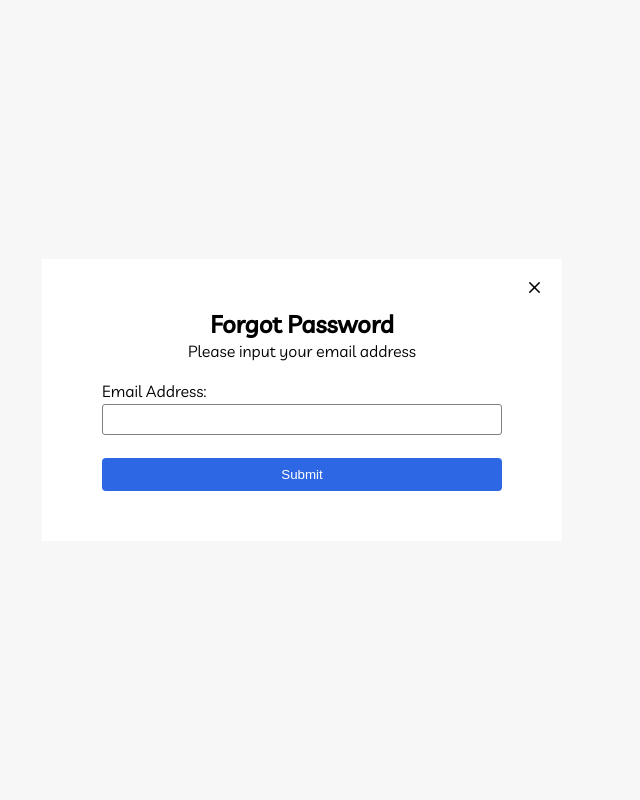
After one commit to Ikecruz/ThriftFashion, a Flask app: page /auth/forgot-password in a window 1280 px wide. The commit adds this page. Shown: the whole page, without its empty margins (338-978 px from the left). Run offline with Flask 2, Linux system fonts and the light colour scheme; some libraries are stand-ins or nearby versions.

Commit message:
testing nady

```diff
--- a/src/controllers/auth_controller.py
+++ b/src/controllers/auth_controller.py
@@ -82,3 +82,8 @@ def login():
     print(session)
 
     return render_template('login.html')
+
+def forgot_password():
+
+
+    return render_template('forgotpassword.html')
--- a/src/routes/auth_bp.py
+++ b/src/routes/auth_bp.py
@@ -1,5 +1,5 @@
 from flask import Blueprint
-from controllers.auth_controller import index, register, resendOTP , verify, login
+from controllers.auth_controller import forgot_password, index, register, resendOTP , verify, login
 
 authBlueprint = Blueprint('authBlueprint', __name__)
 
@@ -8,3 +8,4 @@ authBlueprint.route('/login', methods=['GET','POST'])(login)
 authBlueprint.route('/register', methods=['GET','POST'])(register)
 authBlueprint.route('/verify', methods=['GET','POST'])(verify)
 authBlueprint.route('/resend-token', methods=['GET','POST'])(resendOTP)
+authBlueprint.route('/forgot-password', methods=['GET','POST'])(forgot_password)
--- /dev/null
+++ b/src/static/Stylesheet/forgotpassword.css
@@ -0,0 +1,191 @@
+*{
+    margin: 0;
+    padding: 0;
+}
+.container{
+    height: 100vh;
+    width: 100vw;
+    display: flex;
+    display: flex;
+    align-items: center;
+    justify-content: center;
+    background-color: rgb(247, 247, 247);
+    font-family: 'Livvic', sans-serif;
+}
+.wrapper{
+    background-color: white;
+    padding: 50px 60px;
+    display: flex;
+    flex-direction: column;
+    text-align: center;
+    height: fit-content;
+    row-gap: 20px;
+    position: relative;
+    width: 400px;
+}
+.wrapper .bi-x{
+    position: absolute;
+    right: 10px;
+    top: 10px;
+    background-color: white;
+    font-size: 25px;
+}
+.wrapper .bi-x:hover{
+    background-color: white;
+    color: red;
+    transition: 500ms;
+}
+.register-information{
+    display: flex;
+    flex-direction: column;
+    align-items: center;
+    row-gap: 2px;
+}
+.register-information a{
+    font-weight: 400;
+    text-decoration: none;
+    color: #2D67E4;
+    font-weight: 400;
+}
+
+.register-information a:hover{
+    text-decoration: underline;
+    /* text-shadow: 0px 0px 2px #2d67e4b1; */
+    transition: 300ms;
+}
+.register-information p{
+    width: 80%;
+    text-align: center;
+}
+form{
+    display: flex;
+    flex-direction: column;
+    row-gap: 20px;
+    /* width: 100%; */
+    text-align: left;
+}
+.form-wrapper{
+    display: flex;
+    flex-direction: column;
+    row-gap: 10px;
+    align-items: center;
+}
+.input-wrapper{
+    display: flex;
+    flex-direction: column;
+    row-gap: 3px;
+    width: 100%;
+}
+.input-wrapper input{
+    border-radius: 3px;
+    border: 1px solid gray;
+    padding: 7px 10px;
+    outline: none;
+}
+.input-wrapper input{
+    outline: none;
+}
+.input-wrapper input:focus{
+    border: 1px solid #2D67E4;
+}
+.button-wrapper{
+    display: flex;
+    flex-direction: column;
+    row-gap: 10px;
+}
+form button{
+    background-color: #2D67E4;
+    border: none;
+    color: white;
+    border: none;
+    padding: 9px 10px;
+    border-radius: 4px;
+}
+form button:hover{
+    cursor: pointer;
+    box-shadow: 0px 7px 20px #2d67e479;
+    transition: 500ms;
+}
+.bi-x{
+    position: absolute;
+    background-color: rgba(0, 0, 0, 0.182);
+    top: 30px;
+    right: 30px;
+    font-size: 25px;
+    border-radius: 100%;
+    padding: 3px 5px;
+}
+.bi-x:hover{
+    background-color: rgba(0, 0, 0, 0.571);
+    cursor: pointer;
+    color: white;
+    transition: 500ms;
+}
+
+
+
+
+
+
+
+@media(max-width: 1300px){
+    form{
+        width: 100%;
+    }
+}
+@media(max-width: 1000px){
+    .wrapper{
+        width: 50%;
+    }
+    img{
+        width: 50%;
+    }
+}
+@media(max-width: 760px){
+    .wrapper{
+        width: 100%;
+    }
+    form{
+        width: 100%;
+    }
+    img{
+        display: none;
+    }
+    .bi-x{
+        background-color: white;
+    }
+    .bi-x:hover{
+        color: red;
+        background-color: white;
+    }
+}
+@media(max-width: 500px){
+    .register-information{
+        row-gap: 0px;
+    }
+    .register-information h1{
+        font-size: 27px;
+    }
+    .register-information p{
+        font-size: 14px;
+    }
+    label{
+        font-size: 14px;
+    }
+    form{
+        width: 100%;
+        row-gap: 10px;
+    }
+    .form-wrapper{
+        row-gap: 5px;
+    }
+    .bi-x{
+        top: 10px;
+        right: 10px;
+    }
+}
+@media(max-width: 400px){
+    .wrapper{
+        padding: 50px 20px;
+    }
+}
--- a/src/templates/changepassword.html
+++ b/src/templates/changepassword.html
@@ -7,7 +7,7 @@
     <title>Change password</title>
     <link rel="stylesheet" href="https://fonts.googleapis.com/css2?family=Material+Symbols+Outlined:opsz,wght,FILL,GRAD@20..48,100..700,0..1,-50..200" />
     <link rel="stylesheet" href="https://cdn.jsdelivr.net/npm/bootstrap-icons@1.9.1/font/bootstrap-icons.css">
-    <link rel="stylesheet" href="Stylesheet/changepassword.css">
+    <link rel="stylesheet" href="Stylesheet/{{url_for('static', filename='Stylesheet/changepassword.css')}}">
     <link rel="preconnect" href="https://fonts.googleapis.com">
     <link rel="preconnect" href="https://fonts.gstatic.com" crossorigin>
     <link href="https://fonts.googleapis.com/css2?family=Livvic:wght@100;200;300;400;500&display=swap" rel="stylesheet">
--- /dev/null
+++ b/src/templates/forgotpassword.html
@@ -0,0 +1,37 @@
+<!DOCTYPE html>
+<html lang="en">
+<head>
+    <meta charset="UTF-8">
+    <meta http-equiv="X-UA-Compatible" content="IE=edge">
+    <meta name="viewport" content="width=device-width, initial-scale=1.0">
+    <title>Forgot Password</title>
+    <link rel="stylesheet" href="https://fonts.googleapis.com/css2?family=Material+Symbols+Outlined:opsz,wght,FILL,GRAD@20..48,100..700,0..1,-50..200" />
+    <link rel="stylesheet" href="https://cdn.jsdelivr.net/npm/bootstrap-icons@1.9.1/font/bootstrap-icons.css">
+    <link rel="stylesheet" href="{{url_for('static', filename='Stylesheet/forgotpassword.css')}}">
+    <link rel="preconnect" href="https://fonts.googleapis.com">
+    <link rel="preconnect" href="https://fonts.gstatic.com" crossorigin>
+    <link href="https://fonts.googleapis.com/css2?family=Livvic:wght@100;200;300;400;500&display=swap" rel="stylesheet">
+</head>
+<body>
+    <div class="container">
+        <div class="wrapper">
+            <i class="bi bi-x"></i>
+            <div class="register-information">
+                <h2>Forgot Password</h2>
+                <p>Please input your email address</p>
+            </div>
+            <form action="" method="get">
+                <div class="form-wrapper">
+                    <div class="input-wrapper">
+                        <label for="eml">Email Address:</label>
+                        <input type="text" name="email" id="eml">
+                        <p id="message"></p>
+                    </div>
+                </div>
+                <button>Submit</button>
+            </form>
+        </div>
+    </div>
+    <!-- <i class="bi bi-x"></i> -->
+</body>
+</html>
```
